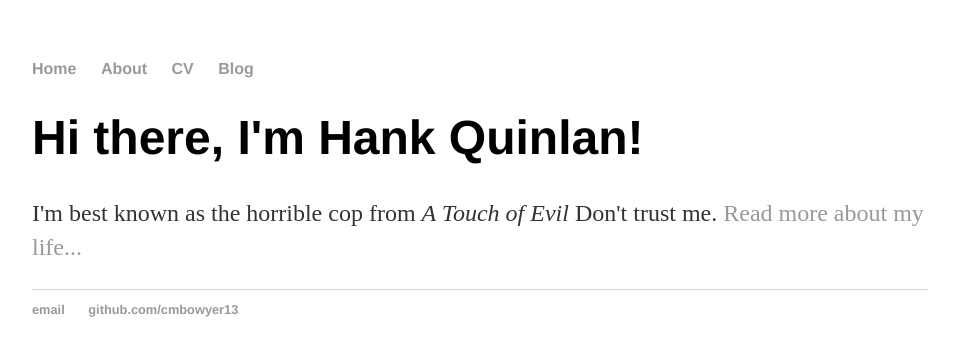
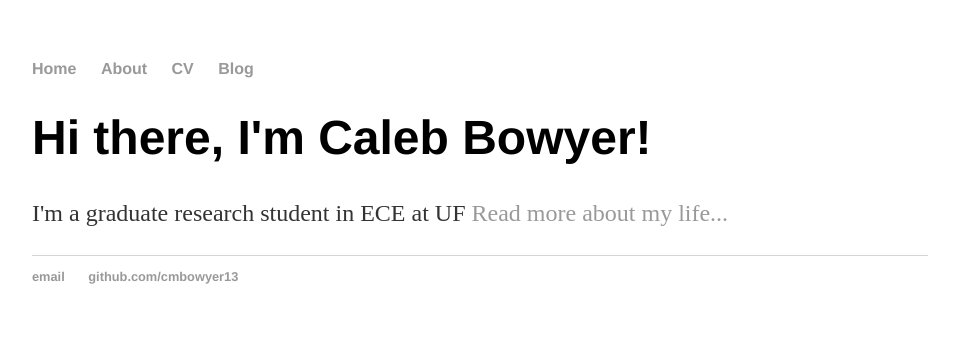
Before and after one commit to cmbowyer13/cmbowyer.github.io, a Jekyll site: the page built from index.html, in a window 1280 px wide. Shown: the top 356 px of the page, without its empty margins (160-1119 px from the left). Built offline with Jekyll 4.4.1, drawn with Linux system fonts in a browser that asks for light colours.

Commit message:
Update index.html

```diff
--- a/index.html
+++ b/index.html
@@ -3,6 +3,6 @@ layout: default
 title: Hank Quinlan, Horrible Cop
 ---
 <div class="blurb">
-	<h1>Hi there, I'm Hank Quinlan!</h1>
-	<p>I'm best known as the horrible cop from <em>A Touch of Evil</em> Don't trust me. <a href="/about">Read more about my life...</a></p>
+	<h1>Hi there, I'm Caleb Bowyer!</h1>
+	<p>I'm a graduate research student in ECE at UF <a href="/about">Read more about my life...</a></p>
 </div><!-- /.blurb -->
```
